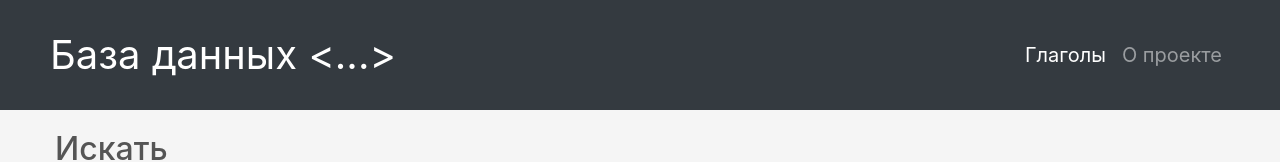
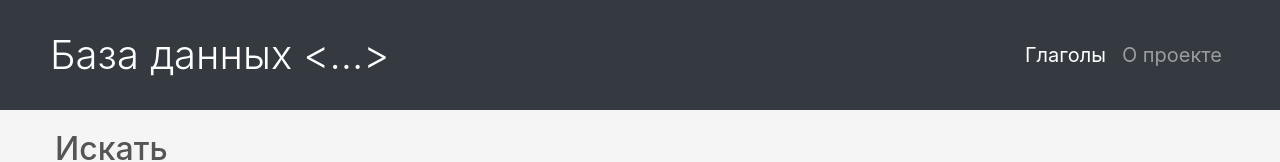
Before and after one commit to zu-ann/search_find_templates, a plain HTML site: page verb.html in a window 1280 px wide. Shown: the top 162 px of the page. Drawn offline with nearby package versions, Linux system fonts and the light colour scheme.

Commit message:
Update verb.html
added display-1

```diff
--- a/verb.html
+++ b/verb.html
@@ -12,7 +12,7 @@
 <body>
 <nav class="navbar navbar-expand-md navbar-dark sticky-top bg-dark">
 <!--     нужна ссылка на главную -->
-    <a class="navbar-brand" href="#">База данных <...></a>
+    <a class="navbar-brand display-1" href="#">База данных <...></a>
     <button class="navbar-toggler" type="button" data-toggle="collapse" data-target="#navbarCollapse" aria-controls="navbarCollapse" aria-expanded="false" aria-label="Toggle navigation">
         <span class="navbar-toggler-icon"></span>
     </button>
```
